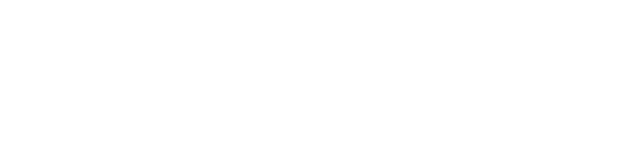
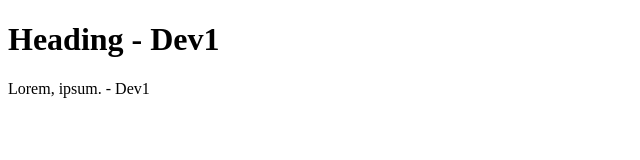
Before and after one commit to JoBeck1/anothertest, a plain HTML site: page index.html in a window 1280 px wide. Shown: the whole page, without its empty margins (0-640 px from the left). Drawn offline with Linux system fonts and the light colour scheme.

Commit message:
Dev1 added some content

```diff
--- a/index.html
+++ b/index.html
@@ -7,6 +7,8 @@
     <title>Document</title>
 </head>
 <body>
+        <h1>Heading - Dev1</h1>
+        <p>Lorem, ipsum. - Dev1</p>
 
 </body>
 </html>
```
